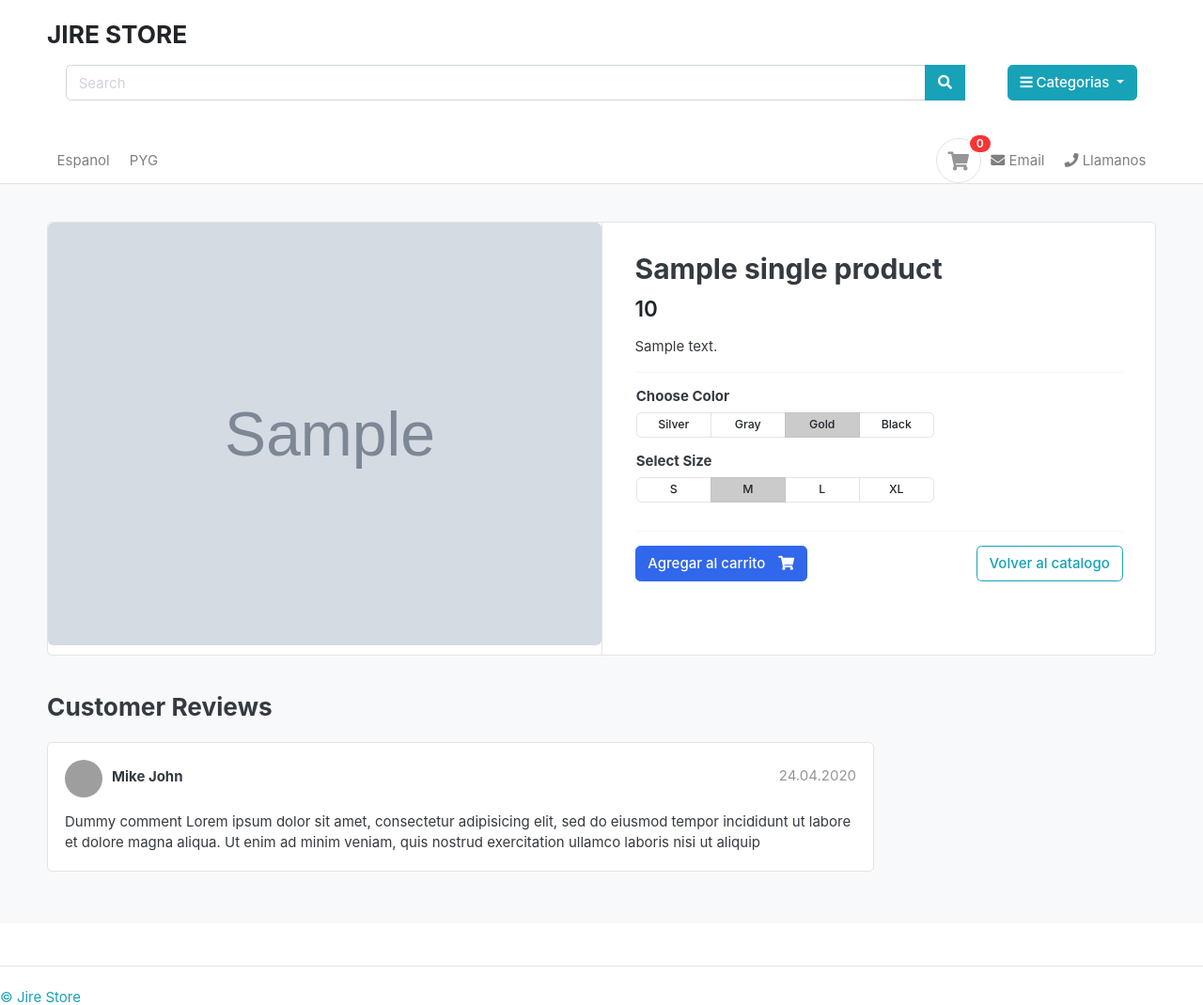
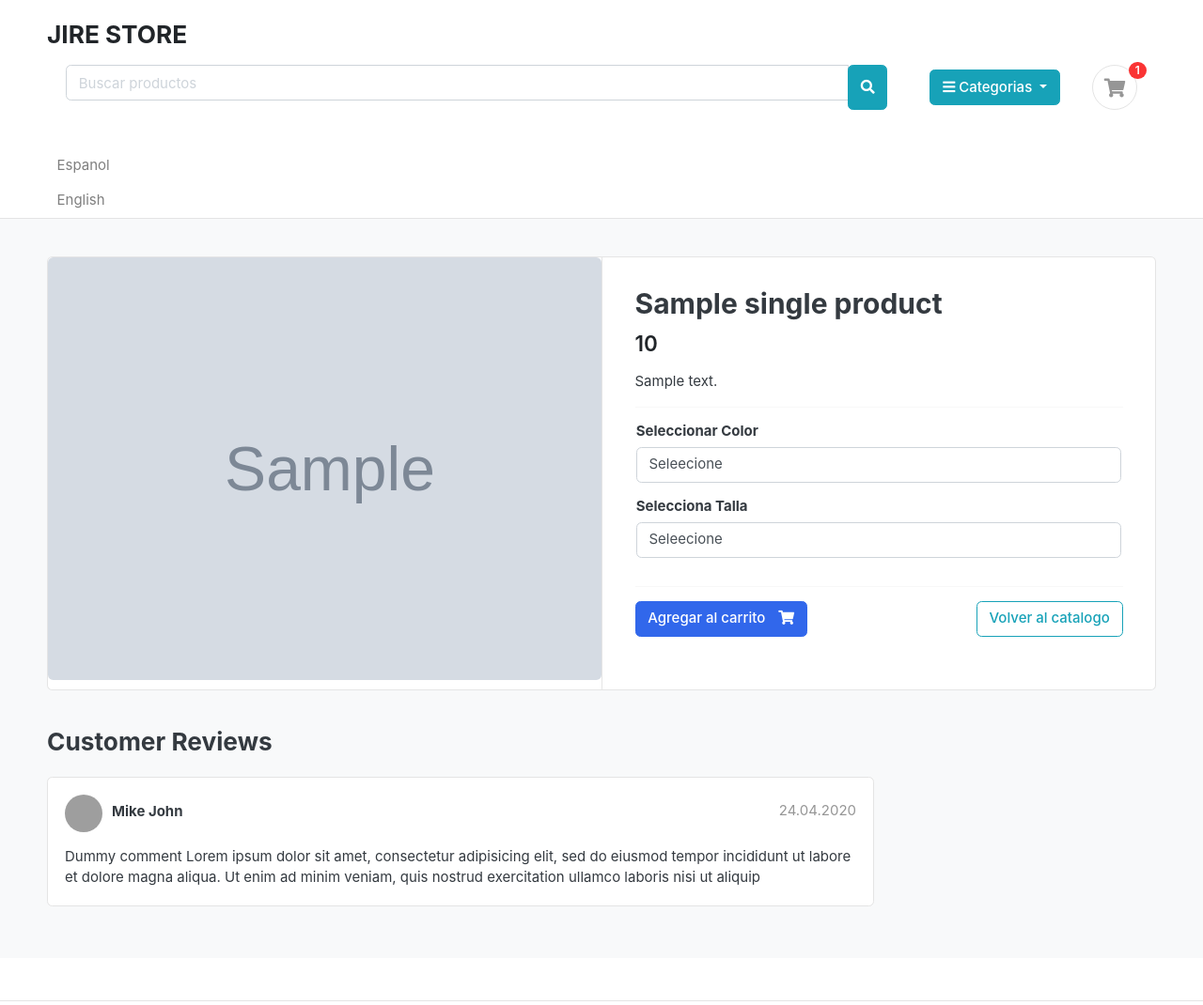
Before and after one commit to VictorPcode/jsecommerce, a Django app: template template/product_detail.html in a window 1280 px wide. Shown: the top 1070 px of the page at 94% size. Run offline with Django 4.2, Linux system fonts and the light colour scheme; the template is opened without the code that fills it: most values are stand-ins (such as "Sample title", 1, 10 or a date in 2020); grey boxes marked "Sample" are stand-in pictures; some libraries are stand-ins or nearby versions; some web fonts are replaced; grey boxes are pictures that could not be loaded.

Commit message:
buscador de producto, clases para las variantes,  contador de productos en el badge superior, botones agregar producto y bucles para dar condiciones a los mismos

```diff
--- a/catalogo/urls.py
+++ b/catalogo/urls.py
@@ -4,6 +4,7 @@ from django.conf import settings
 from django.conf.urls.static import static
 
 urlpatterns = [
+    path('productos/search/', views.search, name='search'),
     path('productos/', views.catalogoproducto, name='catalogo_producto'),
     path('productos/<slug:slug>/', views.catalogoproducto, name='slug'),
     path('productos/<slug:slug>/<slug:producto_slug>/', views.product_detail, name='product_detail'),
--- a/jsecommerce/settings.py
+++ b/jsecommerce/settings.py
@@ -72,6 +72,7 @@ TEMPLATES = [
                 'django.contrib.auth.context_processors.auth',
                 'django.contrib.messages.context_processors.messages',
                 'catalogo.context_processors.menu_links',
+                'carrito.context_processors.counter',
             ],
         },
     },
--- a/template/includes/navbar.html
+++ b/template/includes/navbar.html
@@ -1,20 +1,23 @@
 {% load static %}
 
 <section class="section-name padding-y-sm">
-    <div class="container">
+    <div class="container ">
         <h3 class="section-title">JIRE STORE</h3>
+
+
+        <form action="{% url 'search' %}" class="search">
         <header class="section-heading">
             <div class="col-lg col-sm col-md col-8 flex-grow-0">
                 <div class="col-lg  col-md-6 col-sm-12 col">
-                    <form action="#" class="search">
+
+
                         <div class="input-group w-100">
-                            <input type="text" class="form-control" style="width:60%;" placeholder="Search">
-                            <div class="input-group-append">
-                              <button class="btn btn-info" type="submit">
-                                <i class="fa fa-search"></i>
+
+                            <input type="text" class="form-control" style="width:60%;" placeholder="Buscar productos" name="keyword">
+
+                            <button class="btn btn-info rounded-2" type="submit">
+                                <i class="fa fa-search m-0"></i>
                               </button>
-
-                            </div>
                             <div class="category-wrap dropdown d-inline-block ml-5">
                                 <button type="button" class="btn btn-info dropdown-toggle" data-toggle="dropdown">
                                     <i class="fa fa-bars"></i> Categorias
@@ -24,10 +27,14 @@
                                     <a class="dropdown-item" href="{{Categoria.get_url}}">{{Categoria.nombre_categoria}}</a>
                                     {%endfor%}
                                 </div>
+                                <a href="{% url 'carrito' %}" class="widget-header pl-3 ml-3">
+                                    <div class="icon icon-sm rounded-circle border"><i class="fa fa-shopping-cart"></i></div>
+                                    <span class="badge badge-pill badge-danger notify">{{ carrito_count }}</span>
+                                </a>
                         </div>
-                    </form> <!-- search-wrap .end// -->
-                </div> <!-- col.// -->
+        </form> <!-- search-wrap .end// -->
 
+                </div>
 
             </div>
         </header>
@@ -36,31 +43,30 @@
 
 <header class="section-header">
     <nav class="navbar p-md-0 navbar-expand-sm navbar-light border-bottom">
+
     <div class="container">
       <button class="navbar-toggler" type="button" data-toggle="collapse" data-target="#navbarTop4" aria-controls="navbarNav" aria-expanded="false" aria-label="Toggle navigation">
         <span class="navbar-toggler-icon"></span>
       </button>
+
       <div class="collapse navbar-collapse" id="navbarTop4">
         <ul class="navbar-nav mr-auto">
             <li class="nav-item dropdown">
                  <a href="#" class="nav-link">Espanol</a>
-
-            </li>
-            <li class="nav-item dropdown">
-                <a href="#" class="nav-link"> PYG</a>
-            </li>
+                 <a href="#" class="nav-link">English</a>
         </ul>
 
-            <a href="./cart.html" class="widget-header pl-3 ml-3">
-                <div class="icon icon-sm rounded-circle border"><i class="fa fa-shopping-cart"></i></div>
-                <span class="badge badge-pill badge-danger notify">0</span>
-            </a>
-        </div> <!-- category-wrap.// -->
-        <ul class="navbar-nav">
+    </div> <!-- category-wrap.// -->
+
+
+        <!-- <ul class="navbar-nav">
             <li><a href="#" class="nav-link"> <i class="fa fa-envelope"></i> Email </a></li>
             <li><a href="#" class="nav-link"> <i class="fa fa-phone"></i> Llamanos</a></li>
 
-        </ul> <!-- list-inline //  -->
+        </ul>  -->
+        <!-- list-inline //  -->
       </div> <!-- navbar-collapse .// -->
+
     </div> <!-- container //  -->
+
     </nav>
--- a/template/product_detail.html
+++ b/template/product_detail.html
@@ -1,26 +1,25 @@
-
-{%extends 'base.html'%}
-
-{%block content%}
-
+{%extends 'base.html'%} {%block content%}
 
 <section class="section-content padding-y bg">
   <div class="container">
-
     <!-- ============================ COMPONENT 1 ================================= -->
     <div class="card">
       <div class="row no-gutters">
         <aside class="col-md-6">
           <article class="gallery-wrap">
             <div class="img-big-wrap">
-           <a href="#"><img src="{{single_product.images.url}}"></a>
-        </div> <!-- img-big-wrap.// -->
-
-    </article> <!-- gallery-wrap .end// -->
+              <a href="#"><img src="{{single_product.images.url}}" /></a>
+            </div>
+            <!-- img-big-wrap.// -->
+          </article>
+          <!-- gallery-wrap .end// -->
         </aside>
         <main class="col-md-6 border-left">
+
+
+          <form action="{%url 'agregarCarrito' single_product.id%}" method="get">
+
             <article class="content-body">
-
               <h2 class="title">{{single_product.nombre_producto}}</h2>
 
               <div class="mb-3">
@@ -29,97 +28,113 @@
 
               <p>{{single_product.descripcion}}</p>
 
+              <hr />
 
-    <hr>
+
               <div class="row">
                 <div class="item-option-select">
-                <h6>Choose Color</h6>
-                <div class="btn-group btn-group-sm btn-group-toggle" data-toggle="buttons">
-                  <label class="btn btn-light">
-                    <input type="radio" name="radio_color"> Silver
-                  </label>
-                  <label class="btn btn-light">
-                    <input type="radio" name="radio_color" > Gray
-                  </label>
-                  <label class="btn btn-light active">
-                    <input type="radio" name="radio_color checked"> Gold
-                  </label>
-                  <label class="btn btn-light">
-                    <input type="radio" name="radio_color"> Black
-                  </label>
+                  <h6>Seleccionar Color</h6>
+                  <select name="Color"  class="form-control" required>
+                    <option value="" disabled selected>Seleecione</option>
+                    {% for i in single_product.variation_set.colors %}
+                    <option value="{{ i.variation.value | lower }}">{{ i.variation_value | capfirst }}</option>
+                    {% endfor %}
+                  </select>
                 </div>
               </div>
-        </div> <!-- row.// -->
+
+
+              <!-- row.// -->
               <div class="row">
                 <div class="item-option-select">
-                <h6>Select Size</h6>
-                <div class="btn-group btn-group-sm btn-group-toggle" data-toggle="buttons">
-                  <label class="btn btn-light">
-                    <input type="radio" name="radio_color"> S
-                  </label>
-                  <label class="btn btn-light active">
-                    <input type="radio" name="radio_color" checked> M
-                  </label>
-                  <label class="btn btn-light">
-                    <input type="radio" name="radio_color"> L
-                  </label>
-                  <label class="btn btn-light">
-                    <input type="radio" name="radio_color"> XL
-                  </label>
+                  <h6>Selecciona Talla</h6>
+                  <select name="talla"  class="form-control" required>
+                    <option value="" disabled selected>Seleecione</option>
+                    {% for i in single_product.variation_set.talla %}
+                    <option value="{{ i.variation.value | lower }}">{{ i.variation_value | capfirst }}</option>
+                    {% endfor %}
+                  </select>
                 </div>
               </div>
-        </div> <!-- row.// -->
-        <hr>
+
+
+              <!-- row.// -->
+              <hr />
 
               {%if single_product.stock <= 0%}
               <h5>Fuera de stock</h5>
-        {%else%}
-        <a href="{%url 'agregarCarrito' single_product.id%}" class="btn  btn-primary"> <span class="text">Agregar al carrito</span> <i class="fas fa-shopping-cart"></i>  </a>
-        {%endif%}
-        <a href="{%url 'catalogo_producto'%}" class="btn btn-outline-info float-right">Volver al catalogo</a>
-    </article> <!-- product-info-aside .// -->
-            </main> <!-- col.// -->
-        </div> <!-- row.// -->
-    </div> <!-- card.// -->
-    <!-- ============================ COMPONENT 1 END .// ================================= -->
+              {%else%} {% if in_carrito %}
+              <a href="#" class="text-success">
+                <span class="text">Producto ya fue agregado al carrito</span>
+                <i class="fas fa-check"></i>
+              </a>
+              <br />
+              <a href="{% url 'carrito' %}" class="btn btn-primary">
+                <span class="text">Ver carrito de compras</span>
+                <i class="fas fa-eye"></i>
+              </a>
 
-    <br>
+              {% else %}
+              <button
+              type="submit"
+
+                class="btn btn-primary"
+              >
+                <span class="text">Agregar al carrito</span>
+                <i class="fas fa-shopping-cart"></i>
+            </button>
+              {% endif %} {%endif%}
+              <a
+                href="{%url 'catalogo_producto'%}"
+                class="btn btn-outline-info float-right"
+                >Volver al catalogo</a
+              >
+            </article>
+
+
+          </form>
+
+
+        </main>
+      </div>
+    </div>
+
+    <br />
 
     <div class="row">
       <div class="col-md-9">
-
         <header class="section-heading">
-            <h3>Customer Reviews </h3>
-
+          <h3>Customer Reviews</h3>
         </header>
 
         <article class="box mb-3">
           <div class="icontext w-100">
-                <img src="./images/avatars/avatar1.jpg" class="img-xs icon rounded-circle">
+            <img
+              src="./images/avatars/avatar1.jpg"
+              class="img-xs icon rounded-circle"
+            />
             <div class="text">
               <span class="date text-muted float-md-right">24.04.2020 </span>
-                    <h6 class="mb-1">Mike John </h6>
-
+              <h6 class="mb-1">Mike John</h6>
             </div>
-            </div> <!-- icontext.// -->
+          </div>
+          <!-- icontext.// -->
           <div class="mt-3">
             <p>
-                    Dummy comment Lorem ipsum dolor sit amet, consectetur adipisicing elit, sed do eiusmod
-                    tempor incididunt ut labore et dolore magna aliqua. Ut enim ad minim veniam,
-                    quis nostrud exercitation ullamco laboris nisi ut aliquip
+              Dummy comment Lorem ipsum dolor sit amet, consectetur adipisicing
+              elit, sed do eiusmod tempor incididunt ut labore et dolore magna
+              aliqua. Ut enim ad minim veniam, quis nostrud exercitation ullamco
+              laboris nisi ut aliquip
             </p>
           </div>
         </article>
-
-
-
-        </div> <!-- col.// -->
-    </div> <!-- row.// -->
-
-
-    </div> <!-- container .//  -->
+      </div>
+      <!-- col.// -->
+    </div>
+    <!-- row.// -->
+  </div>
+  <!-- container .//  -->
 </section>
 <!-- ========================= SECTION CONTENT END// ========================= -->
 
-
 {%endblock%}
```
Also changed, not shown: carrito/context_processors.py (added, +17 -0 lines), carrito/views.py (+6 -3 lines), catalogo/views.py (+30 -3 lines), template/carrito.html (+11 -5 lines), template/catalogoproducto.html (+47 -4 lines), tienda/admin.py (+8 -0 lines), tienda/models.py (+24 -0 lines), media/photos/products/polo_pique_tmTAurY.jpg (added). Lines whose indentation alone changed are shown as unchanged.
